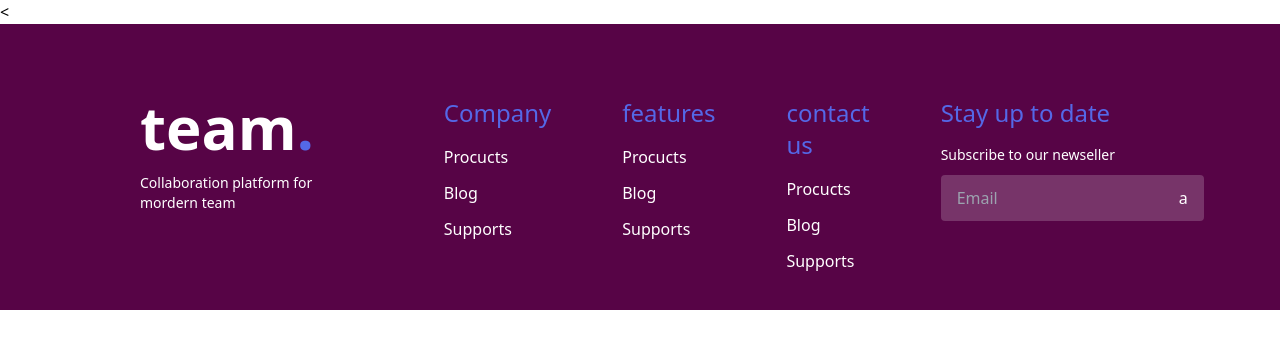
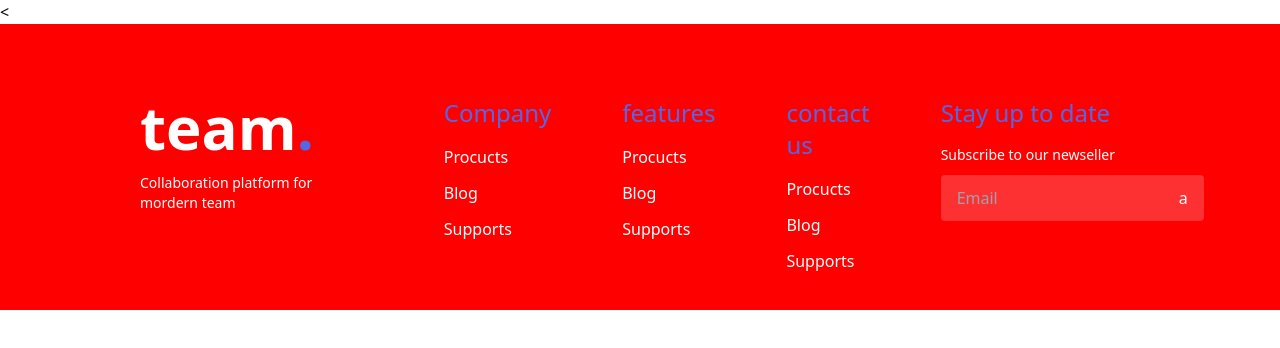
Before and after one commit to isimane/footer, a plain HTML site: page index.html in a window 1280 px wide. Drawn offline with nearby package versions, Linux system fonts and the light colour scheme.

Commit message:
change color to red

```diff
--- a/index.html
+++ b/index.html
@@ -28,7 +28,7 @@
               gray: "#232340",
               dark: "#00008B",
               blue: '#5468E7',
-              darkBlue: "#570446",
+              darkBlue: "red",
             },
         },
       },
```
